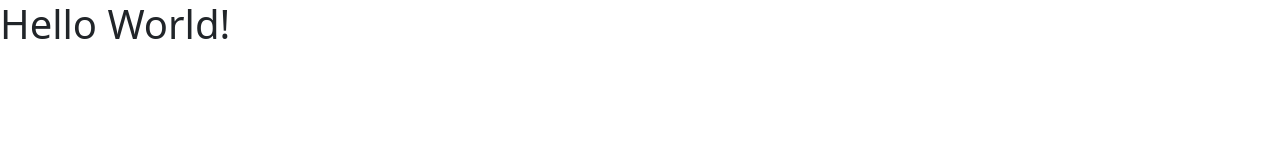
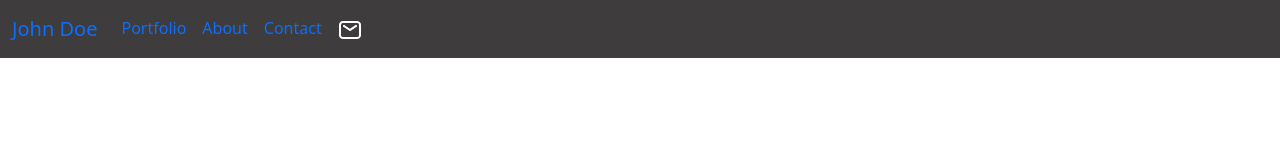
Before and after one commit to MattGomb/Microverse-bootstrap-week3-, a website: page index.html in a window 1280 px wide. Drawn offline with nearby package versions, Linux system fonts and the light colour scheme.

Commit message:
start experimenting with bootstrap html

```diff
--- a/index.html
+++ b/index.html
@@ -9,7 +9,22 @@
     <title>Microverse Bootstrap exercise</title>
 </head>
 <body>
-    <h1>Hello World!</h1>
+    <nav class="navbar navbar-expand-lg">
+        <div class="container-fluid">
+          <a class="navbar-brand" href="#">John Doe</a>
+          <button class="navbar-toggler" type="button" data-bs-toggle="collapse" data-bs-target="#navbarNavAltMarkup" aria-controls="navbarNavAltMarkup" aria-expanded="false" aria-label="Toggle navigation">
+            <span class="navbar-toggler-icon"></span>
+          </button>
+          <div class="collapse navbar-collapse" id="navbarNavAltMarkup">
+            <div class="navbar-nav">
+              <a class="nav-link" aria-current="page" href="#">Portfolio</a>
+              <a class="nav-link" href="#">About</a>
+              <a class="nav-link" href="#">Contact</a>
+              <a class="nav-link" href="#"><img src="./images/mail-icon.png" alt="mail-icon"></a>
+            </div>
+          </div>
+        </div>
+      </nav>
 
     <script src="https://cdn.jsdelivr.net/npm/bootstrap@5.0.2/dist/js/bootstrap.bundle.min.js" integrity="sha384-MrcW6ZMFYlzcLA8Nl+NtUVF0sA7MsXsP1UyJoMp4YLEuNSfAP+JcXn/tWtIaxVXM" crossorigin="anonymous"></script>
 </body>
--- a/styles.css
+++ b/styles.css
@@ -0,0 +1,7 @@
+.navbar {
+    background-color: #3E3C3C;
+}
+
+.navbar-name, .nav-link {
+    color: #ffffff;
+}
```
Also changed, not shown: images/mail-icon.png (added).
